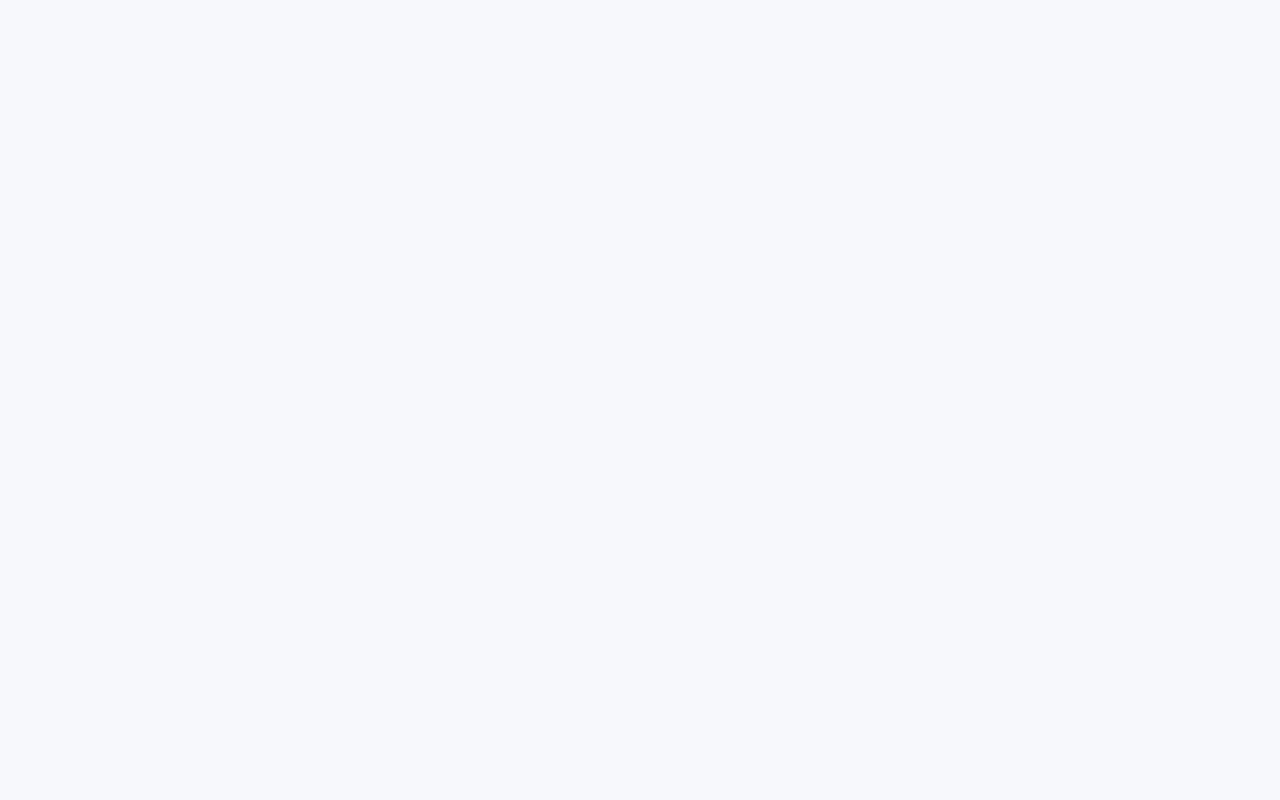
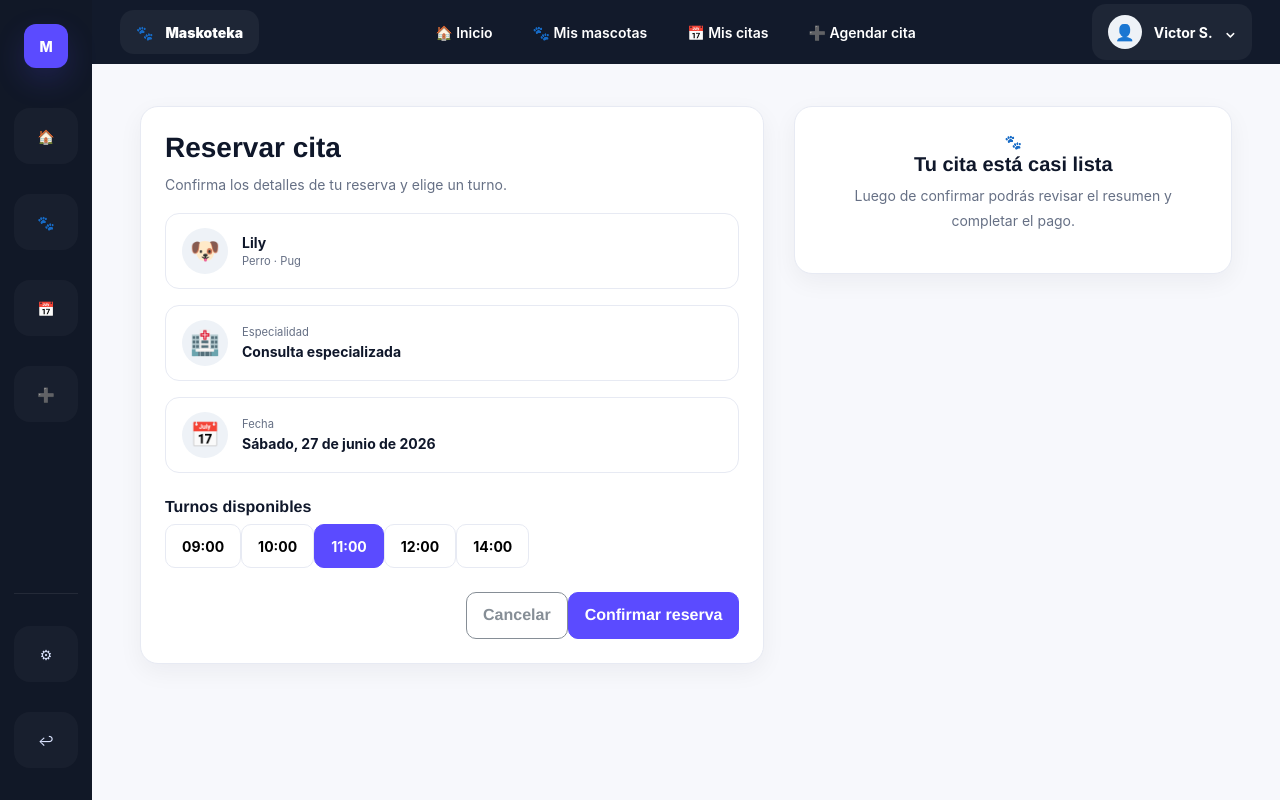
Before and after one commit to U20251O071/Maskoteka, an Angular app in the folder Maskoteka/: page /reservar-cita in a window 1280 px wide. Before the commit this address led to /. Built offline with nearby package versions, Linux system fonts and the light colour scheme.

Commit message:
feat: add reservar-cita

```diff
--- a/Maskoteka/src/app/app.routes.ts
+++ b/Maskoteka/src/app/app.routes.ts
@@ -3,9 +3,10 @@ import { Dashboard } from './pages/dashboard/dashboard';
 import { ResumenCita } from './pages/resumen-cita/resumen-cita';
 import { PagoTarjeta } from './pages/pago-tarjeta/pago-tarjeta';
 import { PagoExitoso } from './pages/pago-exitoso/pago-exitoso';
+import { Agendar } from './pages/agendar/agendar';
 import { AgendarCalendario } from './pages/agendar-calendario/agendar-calendario';
+import { ReservarCita } from './pages/reservar-cita/reservar-cita';
 import { AuthenticatedLayout } from './core/authenticated-layout';
-import { Agendar } from './pages/agendar/agendar';
 
 export const routes: Routes = [
   { path: '', redirectTo: 'login', pathMatch: 'full' },
@@ -19,7 +20,8 @@ export const routes: Routes = [
       { path: 'resumen-cita', component: ResumenCita },
       { path: 'agendar', component: Agendar },
       { path: 'agendar-calendario', component: AgendarCalendario },
-    ],
+      { path: 'reservar-cita', component: ReservarCita },
+    ]
   },
   { path: '**', redirectTo: 'login' },
 ];
--- /dev/null
+++ b/Maskoteka/src/app/pages/reservar-cita/reservar-cita.html
@@ -0,0 +1,49 @@
+<div class="row g-4 align-items-start">
+  <div class="col-lg-7">
+    <div class="card-soft p-4">
+      <h3 class="fw-bold">Reservar cita</h3>
+      <p class="muted">Confirma los detalles de tu reserva y elige un turno.</p>
+      <div class="summary-item my-3">
+        <span class="avatar">{{ data.reservation.pet?.emoji || '🐶' }}</span>
+        <div>
+          <b>{{ data.reservation.pet?.name || 'Lily' }}</b>
+          <div class="small muted">
+            {{ data.reservation.pet?.species || 'Perro' }} ·
+            {{ data.reservation.pet?.breed || 'Pug' }}
+          </div>
+        </div>
+      </div>
+      <div class="summary-item mb-3">
+        <span class="avatar">🏥</span>
+        <div>
+          <div class="small muted">Especialidad</div>
+          <b>{{ data.reservation.service }}</b>
+        </div>
+      </div>
+      <div class="summary-item mb-3">
+        <span class="avatar">📅</span>
+        <div>
+          <div class="small muted">Fecha</div>
+          <b>{{ data.reservation.date }}</b>
+        </div>
+      </div>
+      <h6 class="fw-bold mt-4">Turnos disponibles</h6>
+      <div class="d-flex gap-2 flex-wrap">
+        <button class="slot" *ngFor="let s of slots" [class.active]="s === hour" (click)="hour = s">
+          {{ s }}
+        </button>
+      </div>
+      <div class="d-flex justify-content-end gap-2 mt-4">
+        <a routerLink="/agendar-calendario" class="btn btn-outline-secondary">Cancelar</a
+        ><button class="btn btn-primary" (click)="confirmar()">Confirmar reserva</button>
+      </div>
+    </div>
+  </div>
+  <div class="col-lg-5">
+    <div class="card-soft p-4 text-center">
+      <div class="fs-1">🐾</div>
+      <h5 class="fw-bold">Tu cita está casi lista</h5>
+      <p class="muted">Luego de confirmar podrás revisar el resumen y completar el pago.</p>
+    </div>
+  </div>
+</div>
--- /dev/null
+++ b/Maskoteka/src/app/pages/reservar-cita/reservar-cita.ts
@@ -0,0 +1,24 @@
+import { CommonModule } from '@angular/common';
+import { Component } from '@angular/core';
+import { Router, RouterLink } from '@angular/router';
+import { DataService } from '../../core/data.service';
+
+@Component({
+  selector: 'app-reservar-cita',
+  standalone: true,
+  imports: [CommonModule, RouterLink],
+  templateUrl: './reservar-cita.html',
+  styleUrl: './reservar-cita.css',
+})
+export class ReservarCita {
+  slots = ['09:00', '10:00', '11:00', '12:00', '14:00'];
+  hour = '11:00';
+  constructor(
+    public data: DataService,
+    private router: Router,
+  ) {}
+  confirmar() {
+    this.data.setReservation({ hour: this.hour + ' am' });
+    this.router.navigate(['/cita-confirmada']);
+  }
+}
```
Also changed, not shown: Maskoteka/src/app/pages/reservar-cita/reservar-cita.css (added).
